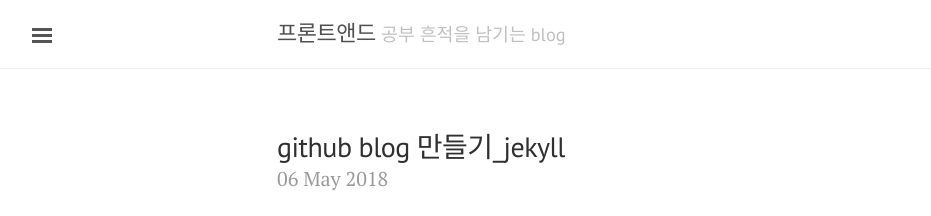
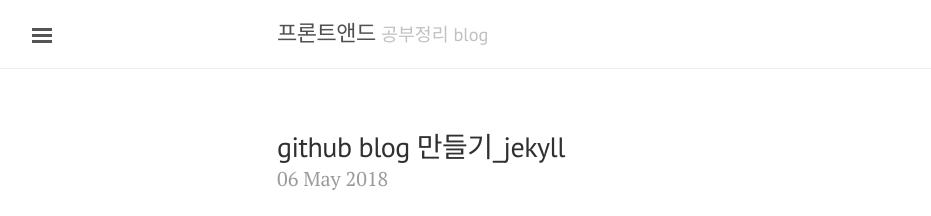
Before and after one commit to austinpark420/austinpark420.github.io, a Jekyll site: the page built from _posts/2018-05-06-github blog 만들기_jekyll.md, in a window 1280 px wide. Shown: the top 216 px of the page, without its empty margins (3-934 px from the left). Built offline with Jekyll 4.4.1, drawn with Linux system fonts in a browser that asks for light colours.

Commit message:
edit _config.yml file

```diff
--- a/_config.yml
+++ b/_config.yml
@@ -4,7 +4,7 @@
 
 # Setup
 title:               프론트앤드
-tagline:             공부 흔적을 남기는 blog
+tagline:             공부정리 blog
 description:         프론트앤드 공부 흔적을 남기는 blog입니다.
 url:                 https://austinpark420.github.io
 baseurl:             ''
```
